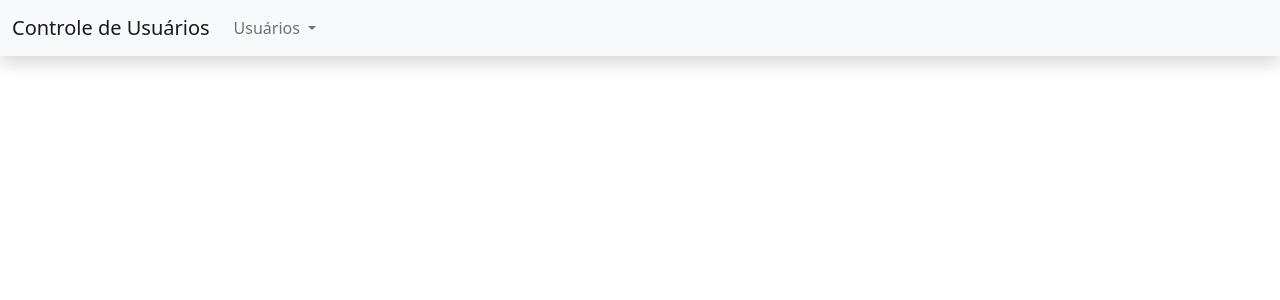
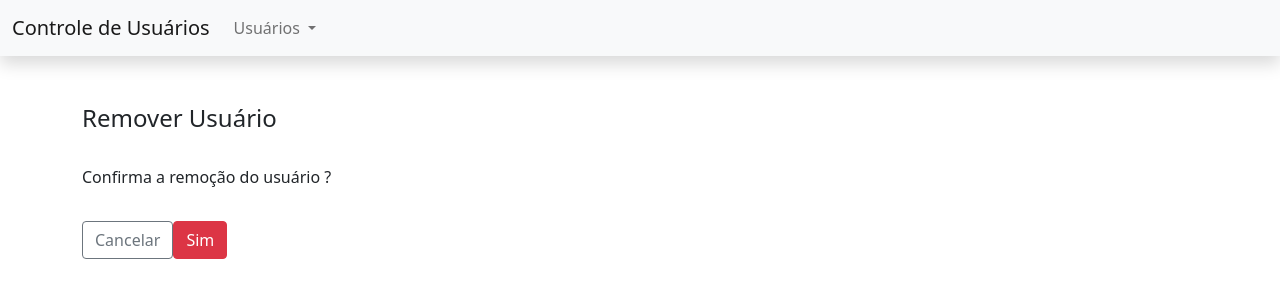
Before and after one commit to brunoigordias/UsuariosFront, an Angular app: page /remover in a window 1280 px wide. Before the commit this address led to /. Shown: the top 300 px of the page. Built offline with nearby package versions, Linux system fonts and the light colour scheme.

Commit message:
component remover

```diff
--- a/src/app/app.component.html
+++ b/src/app/app.component.html
@@ -6,15 +6,13 @@
     </button>
     <div class="collapse navbar-collapse" id="navbarSupportedContent">
       <ul class="navbar-nav me-auto mb-2 mb-lg-0">
-        <!-- <li class="nav-item">
-          <a class="nav-link active" aria-current="page" [routerLink]="['/']">Home</a>
-        </li>         -->
         <li class="nav-item dropdown">
           <a class="nav-link dropdown-toggle" href="#" id="navbarDropdown" role="button" data-bs-toggle="dropdown" aria-expanded="false">
             Usuários
           </a>
           <ul class="dropdown-menu" aria-labelledby="navbarDropdown">
             <li><a class="dropdown-item" [routerLink]="['usuarios']" >Consultar</a></li>
+            <li><a class="dropdown-item" [routerLink]="['usuarios/criar']" >Novo Usuário</a></li>
           </ul>
         </li>
       </ul>
@@ -24,29 +22,9 @@
 <!-- Fim Navigation -->
 
 <router-outlet></router-outlet>
-
-<!-- Main -->
-<!-- <main>
-  <section>
-    <div class="row py-lg-5">
-      <div class="col-lg-6 col-md-8 mx-auto">
-        <h1 class="fw-light">Album example</h1>
-        <p class="lead text-muted">Something short and leading about the collection below—its contents, the creator, etc. Make it short and sweet, but not too short so folks don’t simply skip over it entirely.</p>
-        <p>
-          <a href="#" class="btn btn-primary my-2">Main call to action</a>
-          <a href="#" class="btn btn-secondary my-2">Secondary action</a>
-        </p>
-      </div>
-    </div>
-  </section>
-</main> -->
-<!-- Fim Main -->
 <!-- Footer -->
 <footer class="fixed-bottom text-muted py-5">
   <div class="container">
   </div>
 </footer>
 <!-- Fim Footer -->
-
-
-<!-- <router-outlet></router-outlet> -->
--- a/src/app/modules/usuarios/criar/criar.component.html
+++ b/src/app/modules/usuarios/criar/criar.component.html
@@ -47,7 +47,7 @@
             <div class="col">
                 <div class="mb-3">
                     <label for="exampleFormControlInput1" class="form-label">Histórico</label>
-                    <input type="file" class="form-control" formControlName="historicoescolarid">
+                    <input type="file" class="form-control" accept="application/pdf,application/msword" formControlName="historicoescolarid">
                 </div>
             </div>
         </div>
--- a/src/app/modules/usuarios/criar/criar.component.ts
+++ b/src/app/modules/usuarios/criar/criar.component.ts
@@ -56,7 +56,7 @@ export class CriarComponent implements OnInit {
     console.log("usuario: ", this.usuario);
 
 
-    this.service.save(this.usuario).subscribe(
+    this.service.create(this.usuario).subscribe(
       data => {
         console.log(data);
       },
--- a/src/app/modules/usuarios/editar/editar.component.ts
+++ b/src/app/modules/usuarios/editar/editar.component.ts
@@ -72,7 +72,7 @@ export class EditarComponent implements OnInit {
       email: [usuario.email, [Validators.required, Validators.email]],
       datanascimento: [usuario.dataNascimento.toString, Validators.required],
       escolaridadeid: [usuario.escolaridadeId, [Validators.required, Validators.min(1)]],
-      historicoescolarid: [usuario.historicoEscolarId, [Validators.required]],
+      historicoescolarid: [usuario.historicoEscolarId],
     });
   }
 
--- a/src/app/modules/usuarios/listar/listar.component.html
+++ b/src/app/modules/usuarios/listar/listar.component.html
@@ -21,7 +21,7 @@
                 <td>
                     <a class="btn btn-warning" [routerLink]="['editar']" [queryParams]="{id: usuario.id}">E
                     </a>
-                    <a class="btn btn-danger" [routerLink]="['editar/', usuario.id]"> X </a>
+                    <a class="btn btn-danger" [routerLink]="['remover']" [queryParams]="{id: usuario.id}" > X </a>
                 </td>
             </tr>
         </tbody>
--- /dev/null
+++ b/src/app/modules/usuarios/remover/remover.component.html
@@ -0,0 +1,12 @@
+<div class="container mt-5">
+    <h4>Remover Usuário</h4>
+    <br>
+    <div class="mb-3 row">
+        <p>Confirma a remoção do usuário {{usuario.nome}} {{usuario.sobrenome}}?</p>
+    </div>
+    <div>
+        <button class="btn btn-outline-secondary" [routerLink]="['/usuarios']">Cancelar</button>
+        <button type="submit" class="btn btn-danger">Sim</button>
+    </div>
+
+</div>
--- /dev/null
+++ b/src/app/modules/usuarios/remover/remover.component.ts
@@ -0,0 +1,48 @@
+import { Component, OnInit } from '@angular/core';
+import { ActivatedRoute } from '@angular/router';
+import { Usuario } from 'src/business/models/usuario.model';
+import { UsuarioService } from '../services/usuarios.service';
+
+@Component({
+  selector: 'app-remover',
+  templateUrl: './remover.component.html',
+  styleUrls: ['./remover.component.css']
+})
+export class RemoverComponent implements OnInit {
+
+  usuario: Usuario;
+
+  constructor(private service: UsuarioService, private route: ActivatedRoute) {
+    this.usuario = new Usuario;
+  }
+
+  ngOnInit(): void {
+    this.obterParametro();
+  }
+
+  obterParametro() {
+    this.route.queryParamMap
+      .subscribe((params) => {
+        if (params.has("id")) {
+          this.carregarUsuario(<string>params.get("id"));
+        }
+      });
+  }
+
+  carregarUsuario(id: string) {
+    this.service.get(id)
+      .subscribe(
+        data => {
+          console.log("Usuario GET: ", data);
+          this.usuario = data;
+        },
+        error => {
+          console.log(error)
+        }
+      );
+  }
+
+  removerUsuario(){
+  }
+
+}
--- a/src/app/modules/usuarios/services/usuarios.service.ts
+++ b/src/app/modules/usuarios/services/usuarios.service.ts
@@ -22,12 +22,17 @@ export class UsuarioService {
             .get<Usuario>(API_PATH + this.service + "/get?id=" + id);
     }
 
-    save(usuario: Usuario) {
+    create(usuario: Usuario) {
         usuario.historicoEscolarId = "0";
         console.log("chegou no salvar ", usuario);
         return this.http
             .post<Usuario>(API_PATH + this.service + "/create", usuario);
     }
 
+    delete(id: string): Observable<Usuario> {
+        return this.http
+            .delete<Usuario>(API_PATH + this.service + "/get?id=" + id);
+    }
+
 
 }
--- a/src/app/modules/usuarios/usuarios.module.ts
+++ b/src/app/modules/usuarios/usuarios.module.ts
@@ -6,12 +6,14 @@ import { CriarComponent } from './criar/criar.component';
 import { EditarComponent } from './editar/editar.component';
 import { FormsModule, ReactiveFormsModule } from '@angular/forms';
 import { UsuariosRoutingModule } from './usuarios.routes';
+import { RemoverComponent } from './remover/remover.component';
 
 @NgModule({
   declarations: [
     ListarComponent,
     CriarComponent,
-    EditarComponent
+    EditarComponent,
+    RemoverComponent
   ],
   imports: [
     RouterModule,
--- a/src/app/modules/usuarios/usuarios.routes.ts
+++ b/src/app/modules/usuarios/usuarios.routes.ts
@@ -3,12 +3,14 @@ import { RouterModule, Routes } from "@angular/router";
 import { CriarComponent } from "./criar/criar.component";
 import { EditarComponent } from "./editar/editar.component";
 import { ListarComponent } from "./listar/listar.component";
+import { RemoverComponent } from "./remover/remover.component";
 
 const usuariosRouterConfig: Routes = [
     { path: '', component: ListarComponent },
     { path: 'criar', component: CriarComponent },
-    // { path: 'editar/:id', component: EditarComponent }
-    { path: 'editar', component: EditarComponent }
+    { path: 'editar', component: EditarComponent },
+    { path: 'remover', component: RemoverComponent }
+
 ];
 
 
```
Also changed, not shown: src/app/modules/usuarios/remover/remover.component.css (added).
